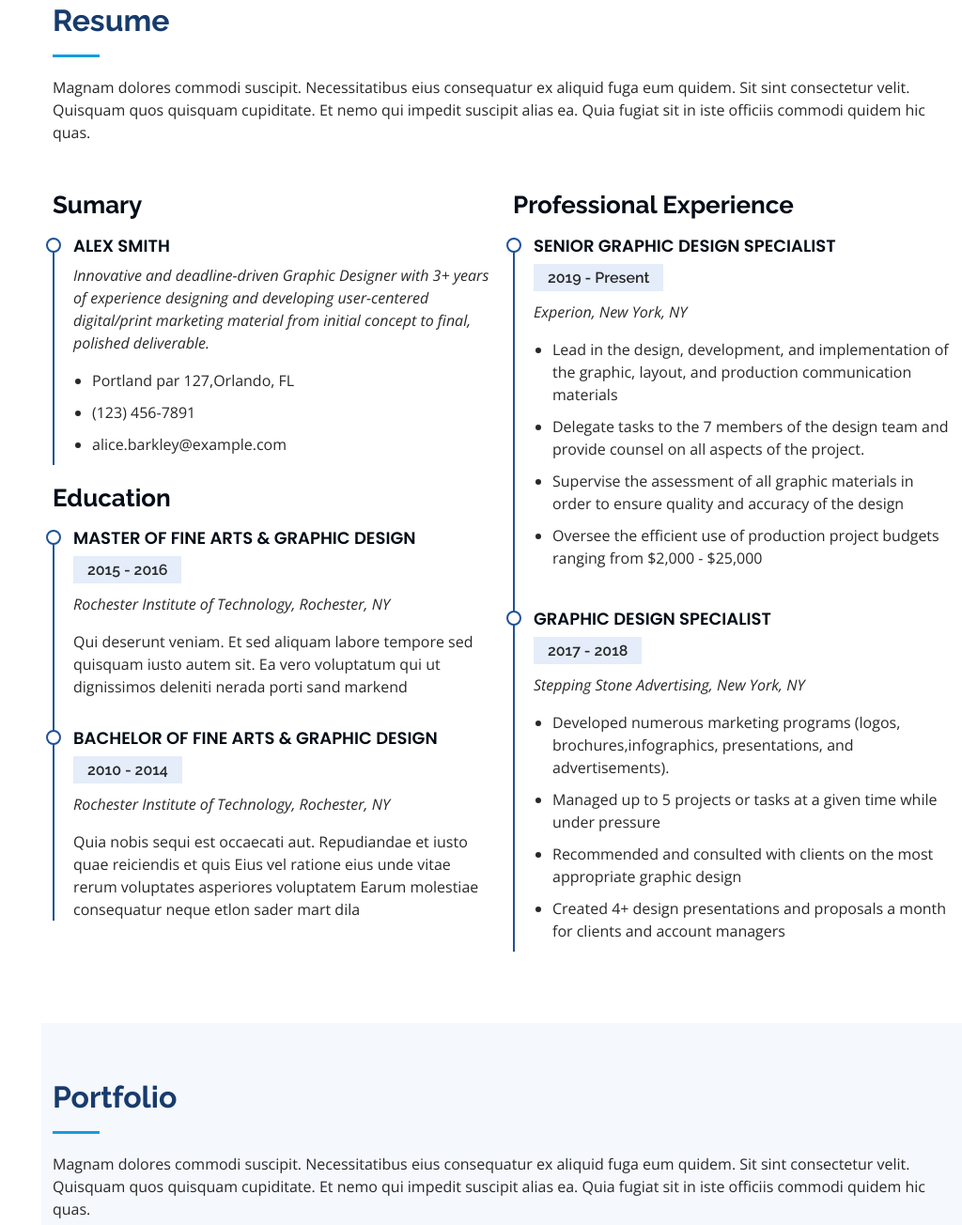
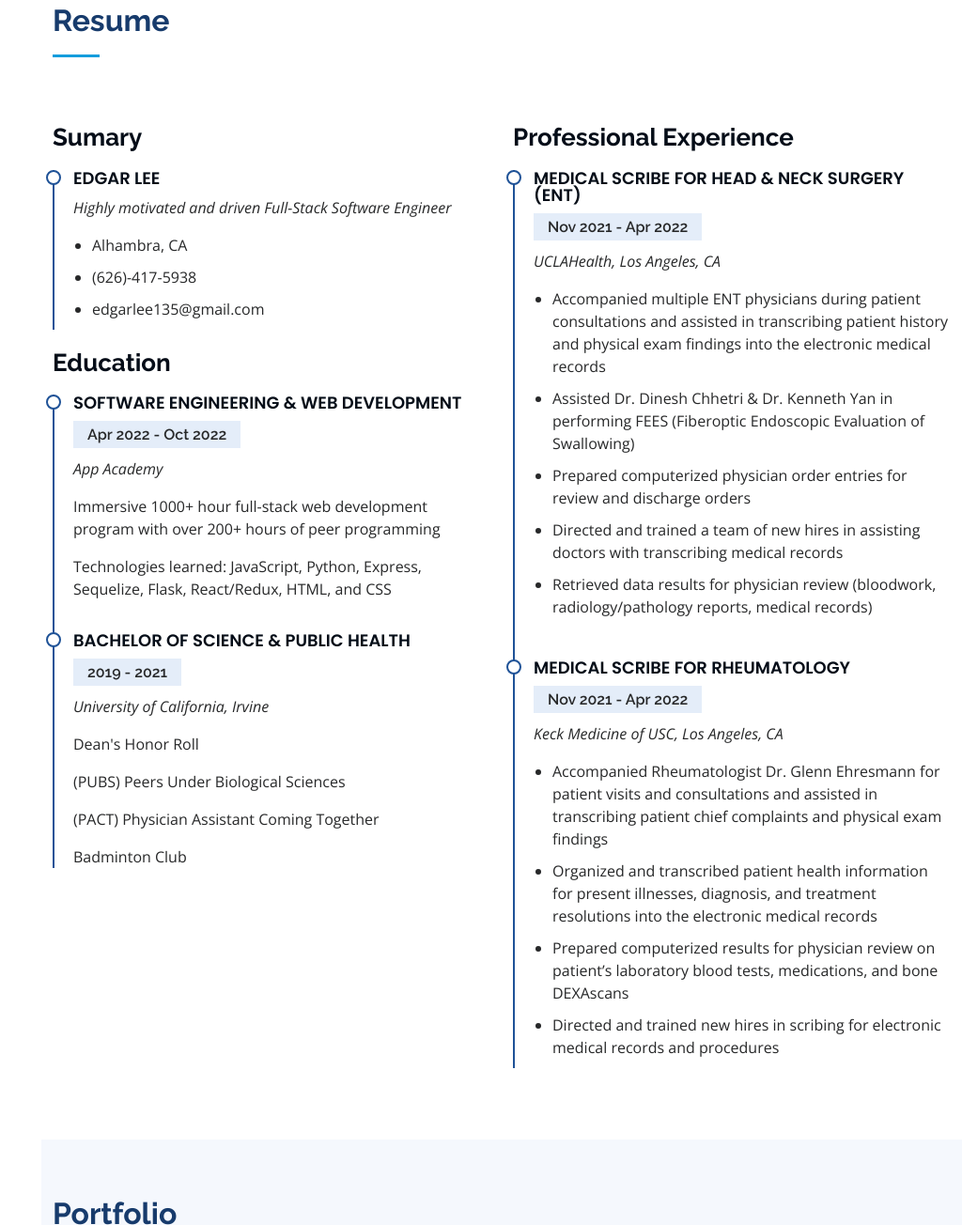
Before and after one commit to EdgarMLee/EdgarMLee.github.io, a plain HTML site: page EdgarMLee.github.io/iPortfolio/index.html in a window 1280 px wide. Shown: the part 2097-3401 px from the top of the page at 94% size, without its empty margins (256-1280 px from the left). Drawn offline with nearby package versions, Linux system fonts and the light colour scheme.

Commit message:
projects

```diff
--- a/EdgarMLee.github.io/iPortfolio/index.html
+++ b/EdgarMLee.github.io/iPortfolio/index.html
@@ -253,58 +253,63 @@
 
         <div class="section-title">
           <h2>Resume</h2>
-          <p>Magnam dolores commodi suscipit. Necessitatibus eius consequatur ex aliquid fuga eum quidem. Sit sint consectetur velit. Quisquam quos quisquam cupiditate. Et nemo qui impedit suscipit alias ea. Quia fugiat sit in iste officiis commodi quidem hic quas.</p>
+          <!-- <p>Magnam dolores commodi suscipit. Necessitatibus eius consequatur ex aliquid fuga eum quidem. Sit sint consectetur velit. Quisquam quos quisquam cupiditate. Et nemo qui impedit suscipit alias ea. Quia fugiat sit in iste officiis commodi quidem hic quas.</p> -->
         </div>
 
         <div class="row">
           <div class="col-lg-6" data-aos="fade-up">
             <h3 class="resume-title">Sumary</h3>
             <div class="resume-item pb-0">
-              <h4>Alex Smith</h4>
-              <p><em>Innovative and deadline-driven Graphic Designer with 3+ years of experience designing and developing user-centered digital/print marketing material from initial concept to final, polished deliverable.</em></p>
+              <h4>Edgar Lee</h4>
+              <p><em>Highly motivated and driven Full-Stack Software Engineer</em></p>
               <ul>
-                <li>Portland par 127,Orlando, FL</li>
-                <li>(123) 456-7891</li>
-                <li>alice.barkley@example.com</li>
+                <li>Alhambra, CA</li>
+                <li>(626)-417-5938</li>
+                <li>edgarlee135@gmail.com</li>
               </ul>
             </div>
 
             <h3 class="resume-title">Education</h3>
             <div class="resume-item">
-              <h4>Master of Fine Arts &amp; Graphic Design</h4>
-              <h5>2015 - 2016</h5>
-              <p><em>Rochester Institute of Technology, Rochester, NY</em></p>
-              <p>Qui deserunt veniam. Et sed aliquam labore tempore sed quisquam iusto autem sit. Ea vero voluptatum qui ut dignissimos deleniti nerada porti sand markend</p>
+              <h4>Software engineering &amp; web development</h4>
+              <h5>Apr 2022 - Oct 2022</h5>
+              <p><em>App Academy</em></p>
+              <p>Immersive 1000+ hour full-stack web development program with over 200+ hours of peer programming</p>
+              <p>Technologies learned: JavaScript, Python, Express, Sequelize, Flask, React/Redux, HTML, and CSS</p>
             </div>
             <div class="resume-item">
-              <h4>Bachelor of Fine Arts &amp; Graphic Design</h4>
-              <h5>2010 - 2014</h5>
-              <p><em>Rochester Institute of Technology, Rochester, NY</em></p>
-              <p>Quia nobis sequi est occaecati aut. Repudiandae et iusto quae reiciendis et quis Eius vel ratione eius unde vitae rerum voluptates asperiores voluptatem Earum molestiae consequatur neque etlon sader mart dila</p>
+              <h4>Bachelor of Science &amp; Public Health</h4>
+              <h5>2019 - 2021</h5>
+              <p><em>University of California, Irvine</em></p>
+              <p>Dean's Honor Roll</p>
+              <p>(PUBS) Peers Under Biological Sciences</p>
+              <p>(PACT) Physician Assistant Coming Together</p>
+              <p>Badminton Club</p>
             </div>
           </div>
           <div class="col-lg-6" data-aos="fade-up" data-aos-delay="100">
             <h3 class="resume-title">Professional Experience</h3>
             <div class="resume-item">
-              <h4>Senior graphic design specialist</h4>
-              <h5>2019 - Present</h5>
-              <p><em>Experion, New York, NY </em></p>
+              <h4>Medical Scribe for Head & Neck Surgery (ENT)</h4>
+              <h5>Nov 2021 - Apr 2022</h5>
+              <p><em>UCLAHealth, Los Angeles, CA</em></p>
               <ul>
-                <li>Lead in the design, development, and implementation of the graphic, layout, and production communication materials</li>
-                <li>Delegate tasks to the 7 members of the design team and provide counsel on all aspects of the project. </li>
-                <li>Supervise the assessment of all graphic materials in order to ensure quality and accuracy of the design</li>
-                <li>Oversee the efficient use of production project budgets ranging from $2,000 - $25,000</li>
+                <li>Accompanied multiple ENT physicians during patient consultations and assisted in transcribing patient history and physical exam findings into the electronic medical records</li>
+                <li>Assisted Dr. Dinesh Chhetri & Dr. Kenneth Yan in performing FEES (Fiberoptic Endoscopic Evaluation of Swallowing)</li>
+                <li>Prepared computerized physician order entries for review and discharge orders</li>
+                <li>Directed and trained a team of new hires in assisting doctors with transcribing medical records</li>
+                <li>Retrieved data results for physician review (bloodwork, radiology/pathology reports, medical records)</li>
               </ul>
             </div>
             <div class="resume-item">
-              <h4>Graphic design specialist</h4>
-              <h5>2017 - 2018</h5>
-              <p><em>Stepping Stone Advertising, New York, NY</em></p>
+              <h4>Medical Scribe for Rheumatology</h4>
+              <h5>Nov 2021 - Apr 2022</h5>
+              <p><em>Keck Medicine of USC, Los Angeles, CA</em></p>
               <ul>
-                <li>Developed numerous marketing programs (logos, brochures,infographics, presentations, and advertisements).</li>
-                <li>Managed up to 5 projects or tasks at a given time while under pressure</li>
-                <li>Recommended and consulted with clients on the most appropriate graphic design</li>
-                <li>Created 4+ design presentations and proposals a month for clients and account managers</li>
+                <li>Accompanied Rheumatologist Dr. Glenn Ehresmann for patient visits and consultations and assisted in transcribing patient chief complaints and physical exam findings</li>
+                <li>Organized and transcribed patient health information for present illnesses, diagnosis, and treatment resolutions into the electronic medical records</li>
+                <li>Prepared computerized results for physician review on patient’s laboratory blood tests, medications, and bone DEXAscans</li>
+                <li>Directed and trained new hires in scribing for electronic medical records and procedures</li>
               </ul>
             </div>
           </div>
@@ -319,10 +324,10 @@
 
         <div class="section-title">
           <h2>Portfolio</h2>
-          <p>Magnam dolores commodi suscipit. Necessitatibus eius consequatur ex aliquid fuga eum quidem. Sit sint consectetur velit. Quisquam quos quisquam cupiditate. Et nemo qui impedit suscipit alias ea. Quia fugiat sit in iste officiis commodi quidem hic quas.</p>
+          <p>My recent projects that I developed:</p>
         </div>
 
-        <div class="row" data-aos="fade-up">
+        <!-- <div class="row" data-aos="fade-up">
           <div class="col-lg-12 d-flex justify-content-center">
             <ul id="portfolio-flters">
               <li data-filter="*" class="filter-active">All</li>
@@ -331,9 +336,9 @@
               <li data-filter=".filter-web">Web</li>
             </ul>
           </div>
-        </div>
+        </div> -->
 
-        <div class="row portfolio-container" data-aos="fade-up" data-aos-delay="100">
+        <!-- <div class="row portfolio-container" data-aos="fade-up" data-aos-delay="100"> -->
 
           <div class="col-lg-4 col-md-6 portfolio-item filter-app">
             <div class="portfolio-wrap">
@@ -365,7 +370,7 @@
             </div>
           </div>
 
-          <div class="col-lg-4 col-md-6 portfolio-item filter-card">
+          <!-- <div class="col-lg-4 col-md-6 portfolio-item filter-card">
             <div class="portfolio-wrap">
               <img src="assets/img/portfolio/portfolio-4.jpg" class="img-fluid" alt="">
               <div class="portfolio-links">
@@ -423,9 +428,9 @@
                 <a href="portfolio-details.html" title="More Details"><i class="bx bx-link"></i></a>
               </div>
             </div>
-          </div>
+          </div> -->
 
-        </div>
+        <!-- </div> -->
 
       </div>
     </section><!-- End Portfolio Section -->
```
Also changed, not shown: EdgarMLee.github.io/iPortfolio/assets/img/hero-bg.jpg, EdgarMLee.github.io/iPortfolio/assets/img/portfolio/portfolio-1.jpg (deleted), EdgarMLee.github.io/iPortfolio/assets/img/portfolio/portfolio-1.png (added), EdgarMLee.github.io/iPortfolio/assets/img/profile-img1.jpg (deleted).
